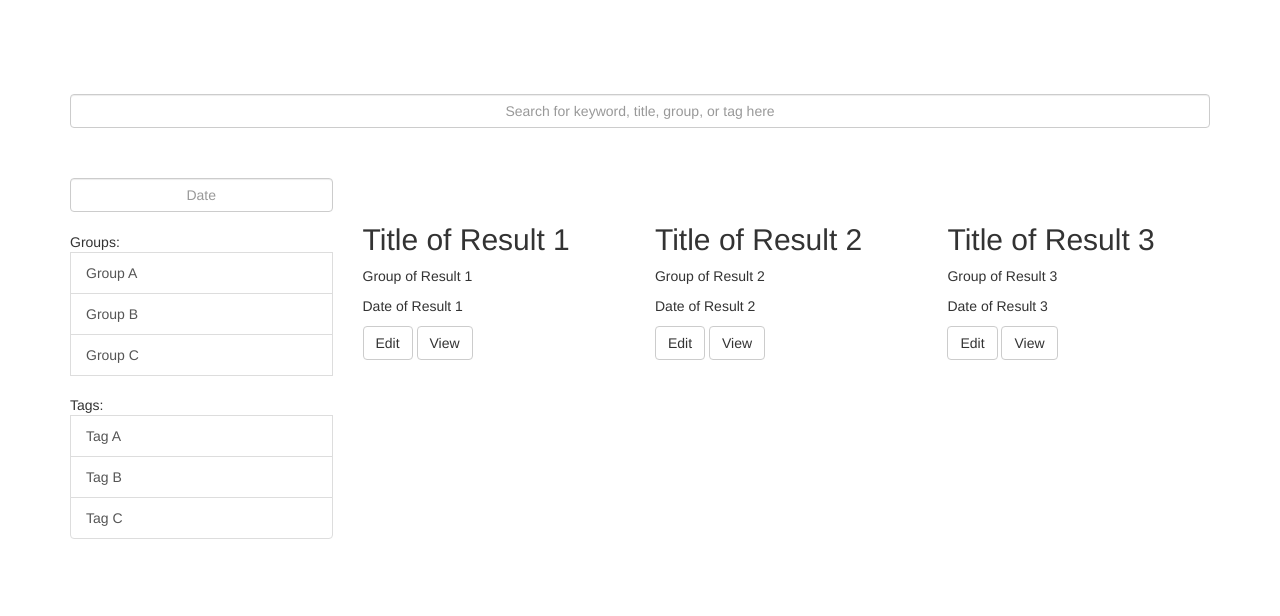
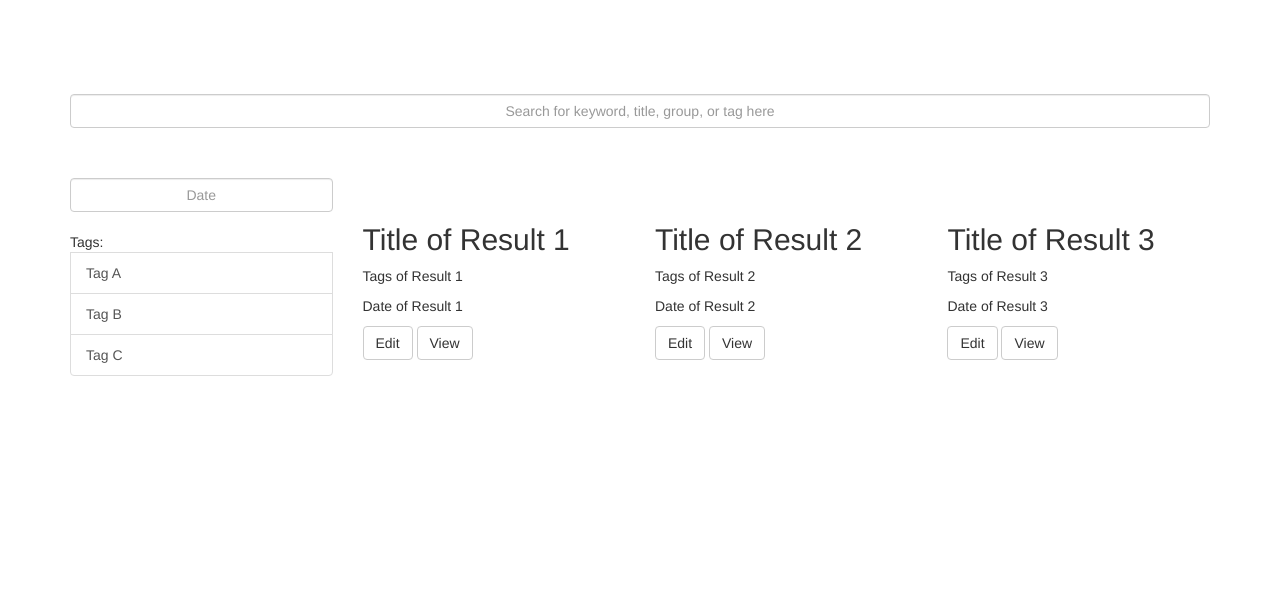
Before and after one commit to whizkid338/online_journal, a Django app: page /find in a window 1280 px wide. Shown: the part 51-667 px from the top of the page. Run offline with Django 3.2, Linux system fonts and the light colour scheme; some libraries are stand-ins or nearby versions.

Commit message:
removed groups from entry and find

```diff
--- a/templates/find.html
+++ b/templates/find.html
@@ -15,10 +15,6 @@
                 <div class="list-group">
                     <input type="text" class="form-control text-center" id="datepicker" placeholder="Date">
                     </input>
-                    <br/>Groups:
-                    <a class="list-group-item">Group A</a>
-                    <a class="list-group-item">Group B</a>
-                    <a class="list-group-item">Group C</a>
                     <br/>Tags:
                     <a class="list-group-item">Tag A</a>
                     <a class="list-group-item">Tag B</a>
@@ -29,7 +25,7 @@
                 <div class="row">
                     <div class="col-6 col-sm-6 col-lg-4">
                         <h2>Title of Result 1</h2>
-                        <p>Group of Result 1</p>
+                        <p>Tags of Result 1</p>
                         <p>Date of Result 1</p>
                         <p>
                             <a class="btn btn-default" href="#" role="button">Edit</a>
@@ -38,7 +34,7 @@
                     </div>
                     <div class="col-6 col-sm-6 col-lg-4">
                         <h2>Title of Result 2</h2>
-                        <p>Group of Result 2</p>
+                        <p>Tags of Result 2</p>
                         <p>Date of Result 2</p>
                         <p>
                             <a class="btn btn-default" href="#" role="button">Edit</a>
@@ -47,7 +43,7 @@
                     </div>
                     <div class="col-6 col-sm-6 col-lg-4">
                         <h2>Title of Result 3</h2>
-                        <p>Group of Result 3</p>
+                        <p>Tags of Result 3</p>
                         <p>Date of Result 3</p>
                         <p>
                             <a class="btn btn-default" href="#" role="button">Edit</a>
```
Also changed, not shown: templates/entry.html (+0 -7 lines).
